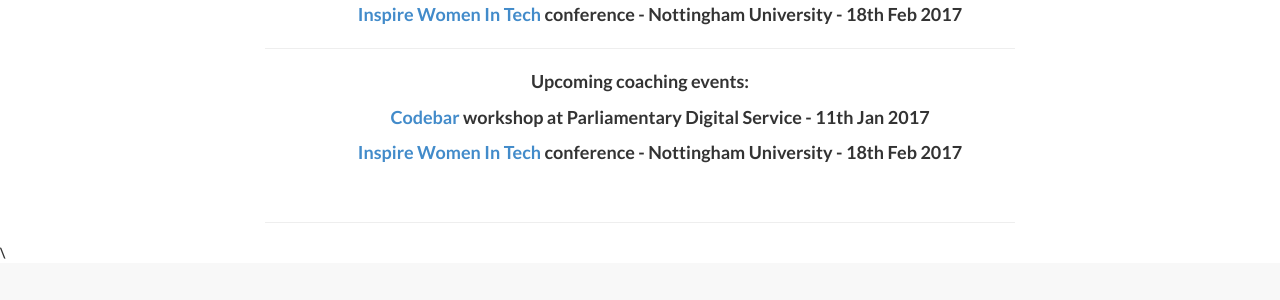
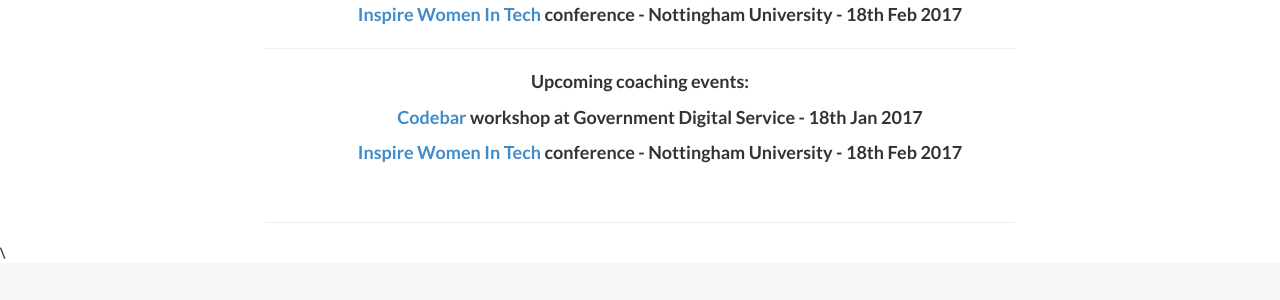
Before and after one commit to CharlieAllen/CharlieAllen.github.io, a Jekyll site: the page built from index.html, in a window 1280 px wide and 900 px high, scrolled down 1646 px. Shown: the part 154-454 px from the top of the window. Built offline with Jekyll 4.4.1, drawn with Linux system fonts in a browser that asks for light colours.

Commit message:
coaching date updated

```diff
--- a/_includes/speaking.html
+++ b/_includes/speaking.html
@@ -15,7 +15,7 @@
 
               <p>Upcoming coaching events:</p>
               <ul>
-                <li><a href="https://codebar.io/workshops/431">Codebar</a> workshop at Parliamentary Digital Service - 11th Jan 2017</li>
+                <li><a href="https://codebar.io/workshops/435">Codebar</a> workshop at Government Digital Service - 18th Jan 2017</li>
               </ul>
               <ul>
                 <li><a href="http://2017.inspirewit.com/">Inspire Women In Tech</a> conference - Nottingham University - 18th Feb 2017</li>
```
